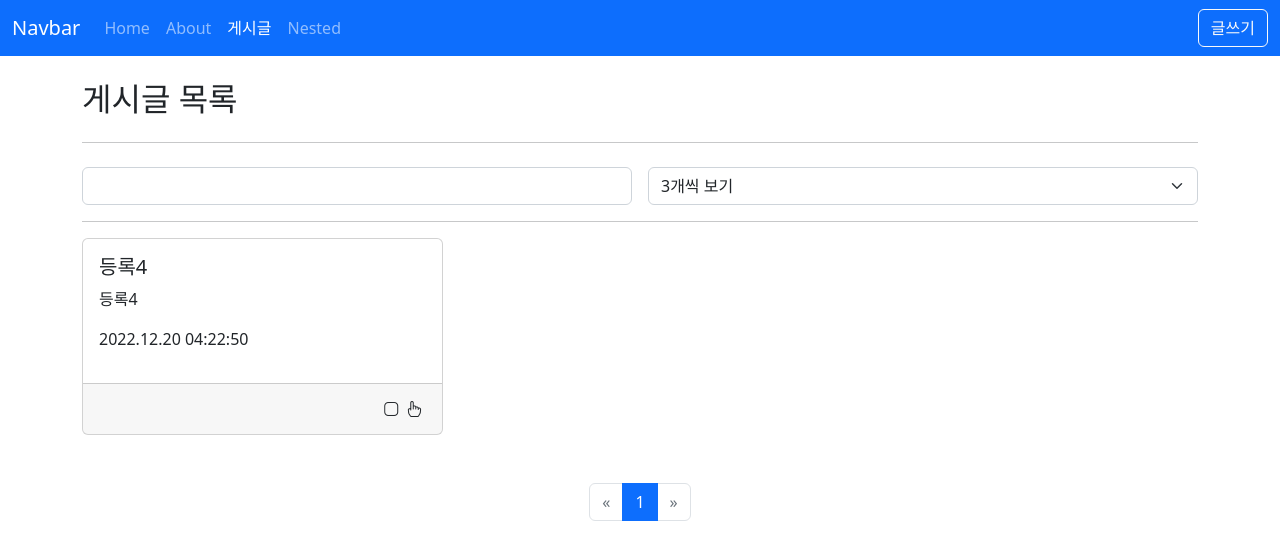
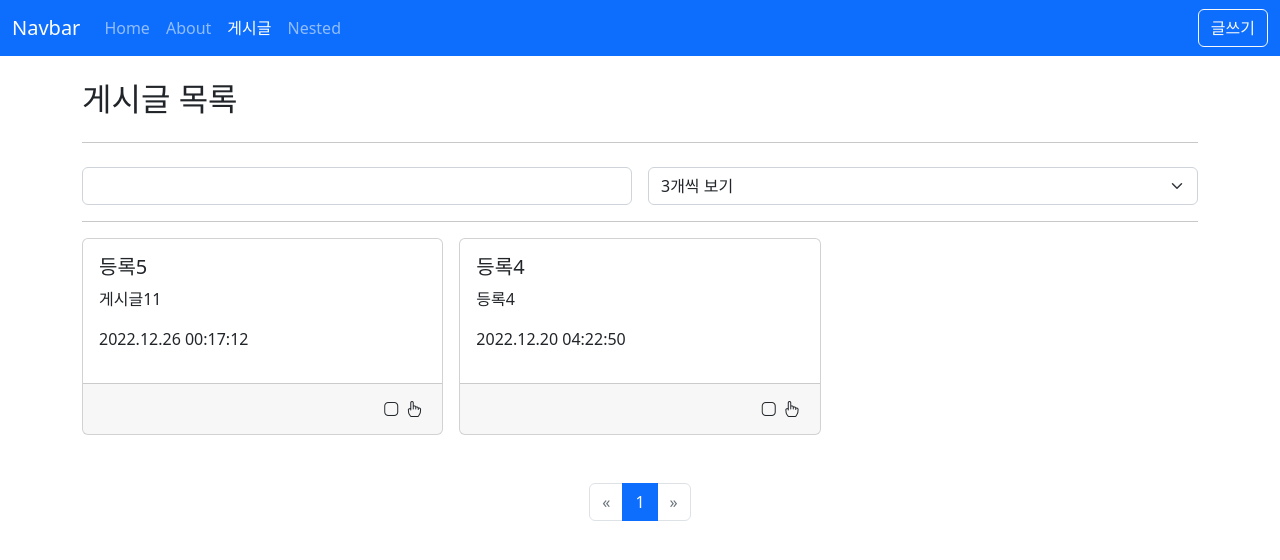
Before and after one commit to hi-aa/vue3-posts, a Vue app: page /posts in a window 1280 px wide. Shown: the top 560 px of the page. Built offline with nearby package versions, Linux system fonts and the light colour scheme; data requests are answered from the project's data file.

Commit message:
toRef, toRefs

```diff
--- a/db.json
+++ b/db.json
@@ -5,6 +5,12 @@
       "content": "등록4",
       "createdAt": 1671510170712,
       "id": 15
+    },
+    {
+      "title": "등록5",
+      "content": "게시글11",
+      "createdAt": 1672013832994,
+      "id": 16
     }
   ]
 }
--- a/src/App.vue
+++ b/src/App.vue
@@ -1,12 +1,13 @@
-<script setup>
-import TheHeader from '@/layouts/TheHeader.vue';
-import TheView from '@/layouts/TheView.vue';
-import { useAlert } from './composables/alert';
-const { alerts } = useAlert();
-</script>
-
 <template>
 	<TheHeader></TheHeader>
 	<TheView></TheView>
 	<AppAlert :items="alerts"></AppAlert>
 </template>
+
+<script setup>
+import TheHeader from '@/layouts/TheHeader.vue';
+import TheView from '@/layouts/TheView.vue';
+import { useAlert } from './composables/alert';
+
+const { alerts } = useAlert();
+</script>
--- /dev/null
+++ b/src/composables/number.js
@@ -0,0 +1,8 @@
+import { computed, unref } from 'vue';
+
+export const useNumber = number => {
+	const isOdd = computed(() => unref(number) % 2 === 1);
+	const isEven = computed(() => unref(number) % 2 === 0);
+
+	return { isOdd, isEven };
+};
--- a/src/views/posts/PostDetailView.vue
+++ b/src/views/posts/PostDetailView.vue
@@ -5,6 +5,7 @@
 
 	<div v-else>
 		<h2>{{ post.title }}</h2>
+		<p>{{ props.id }} , isOdd: {{ isOdd }}</p>
 		<p>{{ post.content }}</p>
 		<p class="text-muted">
 			{{ $dayjs(post.createdAt).format('YYYY.MM.DD HH:mm:ss') }}
@@ -54,7 +55,8 @@
 import { useRouter } from 'vue-router';
 import { useAlert } from '@/composables/alert';
 import { useAxios } from '@/hooks/useAxios';
-import { computed } from 'vue';
+import { computed, toRef, toRefs } from 'vue';
+import { useNumber } from '@/composables/number';
 
 const { vAlert, vSuccess } = useAlert();
 
@@ -64,8 +66,16 @@ const props = defineProps({
 });
 
 // 조회
-const url = computed(() => `/posts/${props.id}`);
+const url = computed(() => `/posts/${props.id}`); // id 변경 시 재조회(반응형)
 const { data: post, error, loading } = useAxios(url);
+
+// toRef
+// const { isOdd } = useNumber(`${props.id}`); // .id로 뽑아냈기 때문에 반응형을 잃음
+// const idRef = toRef(props, 'id');
+
+// toRefs
+const { id: idRef } = toRefs(props);
+const { isOdd } = useNumber(idRef);
 
 // 삭제
 const {
```
